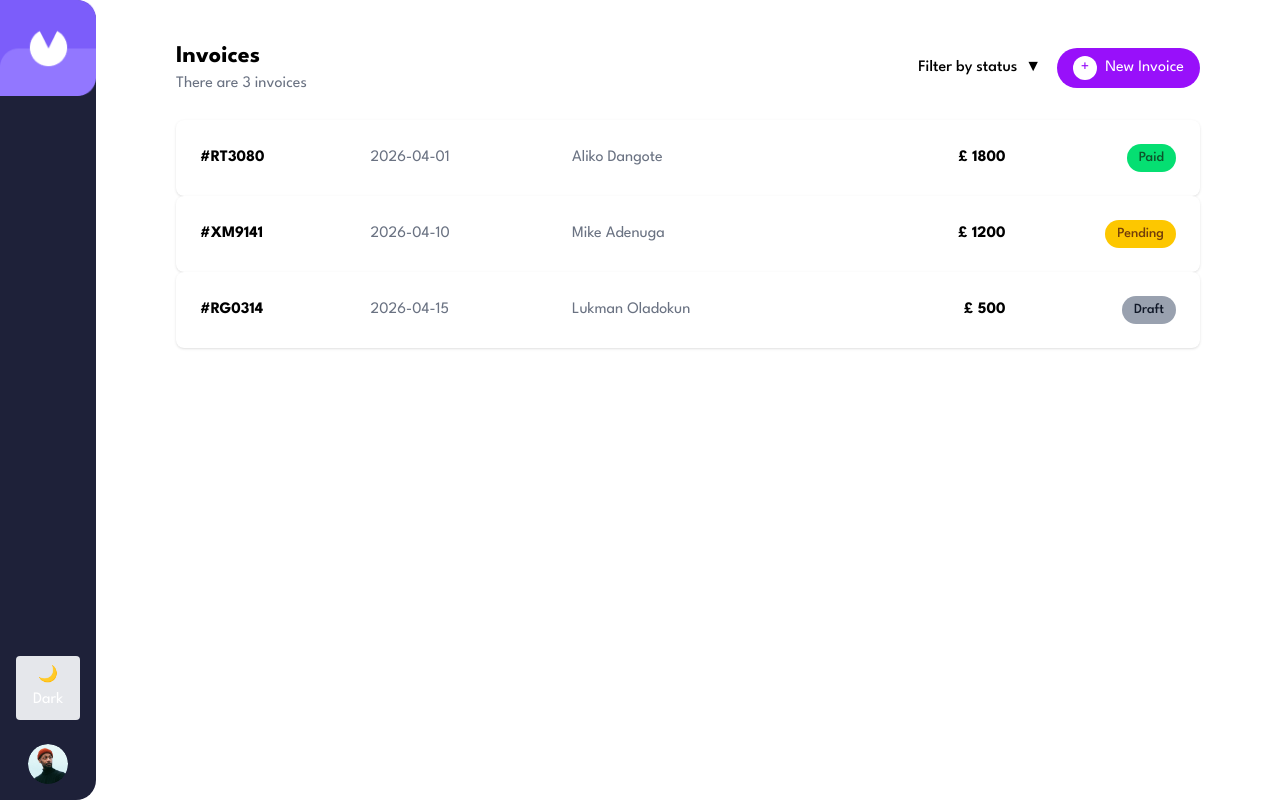
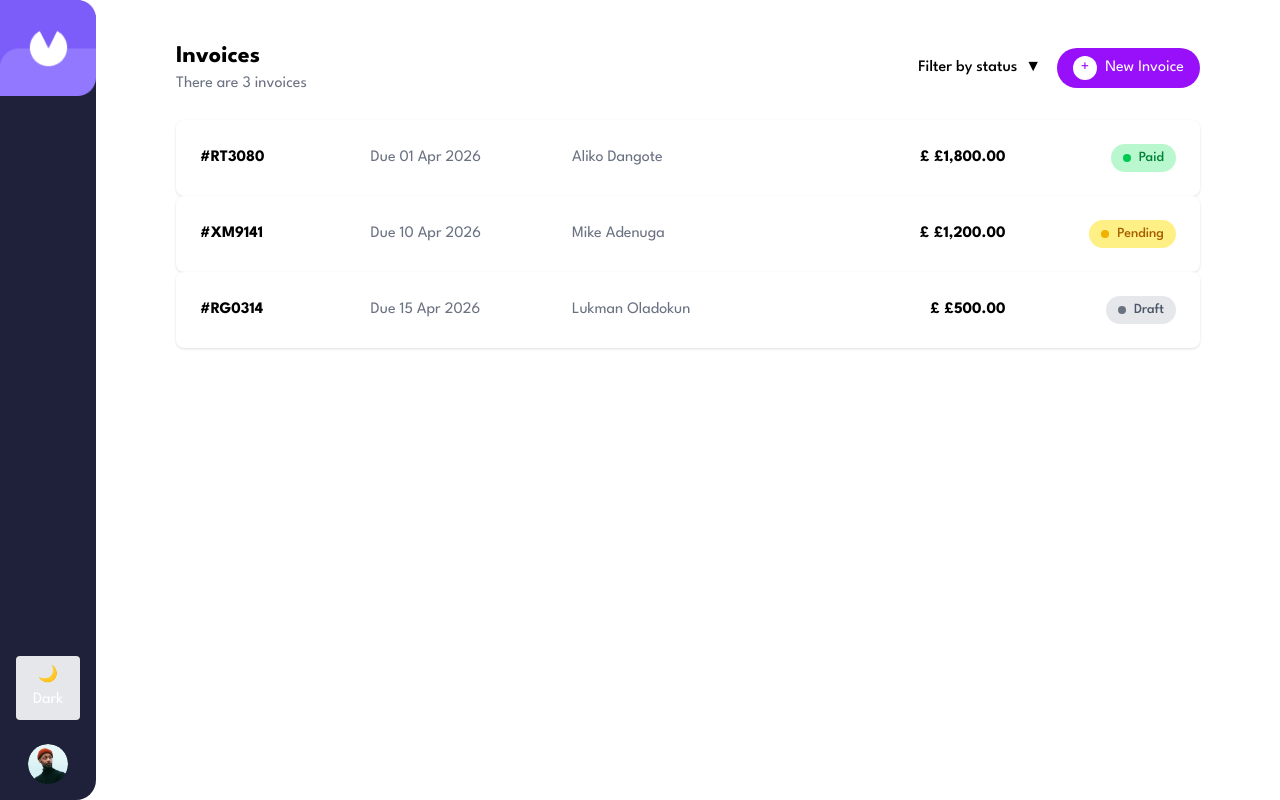
Before and after one commit to OladokunLT/invoice-app, a Next.js app: page / in a window 1280 px wide. Built offline with nearby package versions, Linux system fonts and the light colour scheme.

Commit message:
Feat: Enhance invoice display with formatted date and currency; improve StatusBadge styling
Co-authored-by: Copilot <copilot@github.com>

```diff
--- a/src/app/page.tsx
+++ b/src/app/page.tsx
@@ -67,10 +67,11 @@ export default function Home() {
             height={200}
           />
 
-          <h2 className="mt-6 text-xl font-bold">There is nothing here</h2>
+          <h2 className="mt-8 text-xl font-bold">There is nothing here</h2>
 
-          <p className="text-gray-500 dark:text-gray-400 max-w-sm">
-            Create an invoice by clicking the New Invoice button and get started
+          <p className="text-gray-500 dark:text-gray-400 max-w-sm mt-2">
+            Create an invoice by clicking the <strong>New</strong> button and
+            get started
           </p>
         </div>
       )}
--- a/src/components/InvoiceCard.tsx
+++ b/src/components/InvoiceCard.tsx
@@ -1,6 +1,7 @@
 import { Invoice } from "@/types/invoice";
 import StatusBadge from "./StatusBadge";
 import Link from "next/link";
+import { formatCurrency, formatDate } from "@/utils/format";
 
 export default function InvoiceCard({ invoice }: { invoice: Invoice }) {
   return (
@@ -27,11 +28,15 @@ export default function InvoiceCard({ invoice }: { invoice: Invoice }) {
         <div className="hidden md:flex items-center justify-between gap-4">
           <h2 className="font-bold w-1/6">#{invoice.id}</h2>
 
-          <span className="text-gray-500 w-1/5">{invoice.date}</span>
+          <span className="text-gray-500 w-1/5">
+            Due {formatDate(invoice.date)}
+          </span>
 
           <span className="text-gray-500 w-1/4">{invoice.clientName}</span>
 
-          <span className="font-bold w-1/5 text-right">£ {invoice.total}</span>
+          <span className="font-bold w-1/5 text-right">
+            £ {formatCurrency(invoice.total)}
+          </span>
 
           <div className="w-1/6 flex justify-end">
             <StatusBadge status={invoice.status} />
--- a/src/components/StatusBadge.tsx
+++ b/src/components/StatusBadge.tsx
@@ -1,16 +1,23 @@
 import { InvoiceStatus } from "@/types/invoice";
 
-export default function ({ status }: { status: InvoiceStatus }) {
-  const styles = {
-    draft: "bg-gray-400 text-gray-900",
-    pending: "bg-yellow-400 text-yellow-900",
-    paid: "bg-green-400 text-green-900",
-  };
+const styles = {
+  draft: "bg-gray-200 text-gray-600",
+  pending: "bg-yellow-200 text-yellow-700",
+  paid: "bg-green-200 text-green-700",
+};
 
+const dot = {
+  draft: "bg-gray-500",
+  pending: "bg-yellow-500",
+  paid: "bg-green-500",
+};
+
+export default function StatusBadge({ status }: { status: InvoiceStatus }) {
   return (
     <span
-      className={`px-3 py-1 rounded-full text-sm font-medium capitalize ${styles[status]}`}
+      className={`flex items-center gap-2 px-3 py-1 rounded-full text-sm font-medium capitalize ${styles[status]}`}
     >
+      <span className={`w-2 h-2 rounded-full ${dot[status]}`} />
       {status}
     </span>
   );
--- /dev/null
+++ b/src/utils/format.ts
@@ -0,0 +1,15 @@
+export function formatDate(date: string) {
+  const d = new Date(date);
+  return d.toLocaleDateString("en-GB", {
+    day: "2-digit",
+    month: "short",
+    year: "numeric",
+  });
+}
+
+export function formatCurrency(amount: number) {
+  return new Intl.NumberFormat("en-GB", {
+    style: "currency",
+    currency: "GBP",
+  }).format(amount);
+}
```
